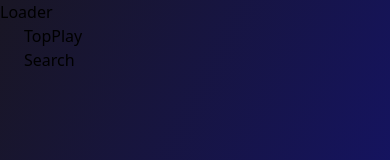
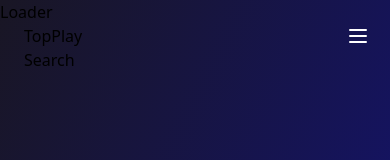
Before and after one commit to chalana1995/spotify-clone, a React (Vite) app in the folder lyriks_starter_code/: page /search/1 in a window 390 px wide. Shown: the top 160 px of the page. Built offline with nearby package versions, Linux system fonts and the light colour scheme.

Commit message:
side bar create for mobile devices

```diff
--- a/lyriks_starter_code/src/components/Sidebar.jsx
+++ b/lyriks_starter_code/src/components/Sidebar.jsx
@@ -1,6 +1,7 @@
 import { useState } from "react";
 import { NavLink } from "react-router-dom";
 import { RiCloseLine } from "react-icons/ri";
+import { HiOutlineMenu } from "react-icons/hi";
 
 import { logo } from "../assets";
 import { links } from "../assets/constants";
@@ -31,7 +32,28 @@ const Sidebar = () => {
         <NavLinks />
       </div>
 
-      <div></div>
+      <div className="absolute md:hidden block top-6 right-3">
+        {mobileMenuOpen ? (
+          <RiCloseLine
+            onClick={() => setMobileMenuOpen(false)}
+            className="w-6 h-6 text-white mr-2"
+          />
+        ) : (
+          <HiOutlineMenu
+            onClick={() => setMobileMenuOpen(true)}
+            className="w-6 h-6 text-white mr-2"
+          />
+        )}
+      </div>
+
+      <div
+        className={`absolute top-0 h-screen w-2/3 bg-gradient-to-tl from-white/10 to-[#483d8b] backdrop-blur-lg z-10 p-6 md:hidden smooth-transition ${
+          mobileMenuOpen ? "left-0" : "-left-full"
+        }`}
+      >
+        <img src={logo} alt={logo} className="w-full h-14 object-contain" />
+        <NavLinks handleClick={() => setMobileMenuOpen(false)} />
+      </div>
     </>
   );
 };
```
